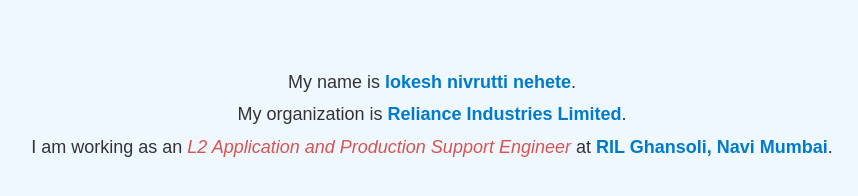
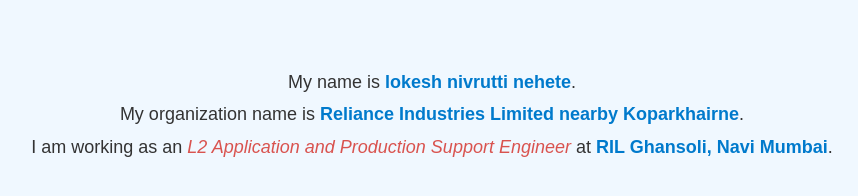
Before and after one commit to Lokesh025702/LOKESH-remoteRepo, a plain HTML site: page index.html in a window 1280 px wide. Shown: the whole page, without its empty margins (208-1066 px from the left). Drawn offline with Linux system fonts and the light colour scheme.

Commit message:
This is version V9

```diff
--- a/index.html
+++ b/index.html
@@ -11,7 +11,7 @@
 <body>
     <p>
         My name is <span class="highlight">lokesh nivrutti nehete</span>.<br>
-        My organization is <span class="highlight">Reliance Industries Limited</span>.<br>
+        My organization name is <span class="highlight">Reliance Industries Limited nearby Koparkhairne</span>.<br>
         I am working as an <span class="role">L2 Application and Production Support Engineer</span> at
         <span class="highlight">RIL Ghansoli, Navi Mumbai</span>.
     </p>
```
